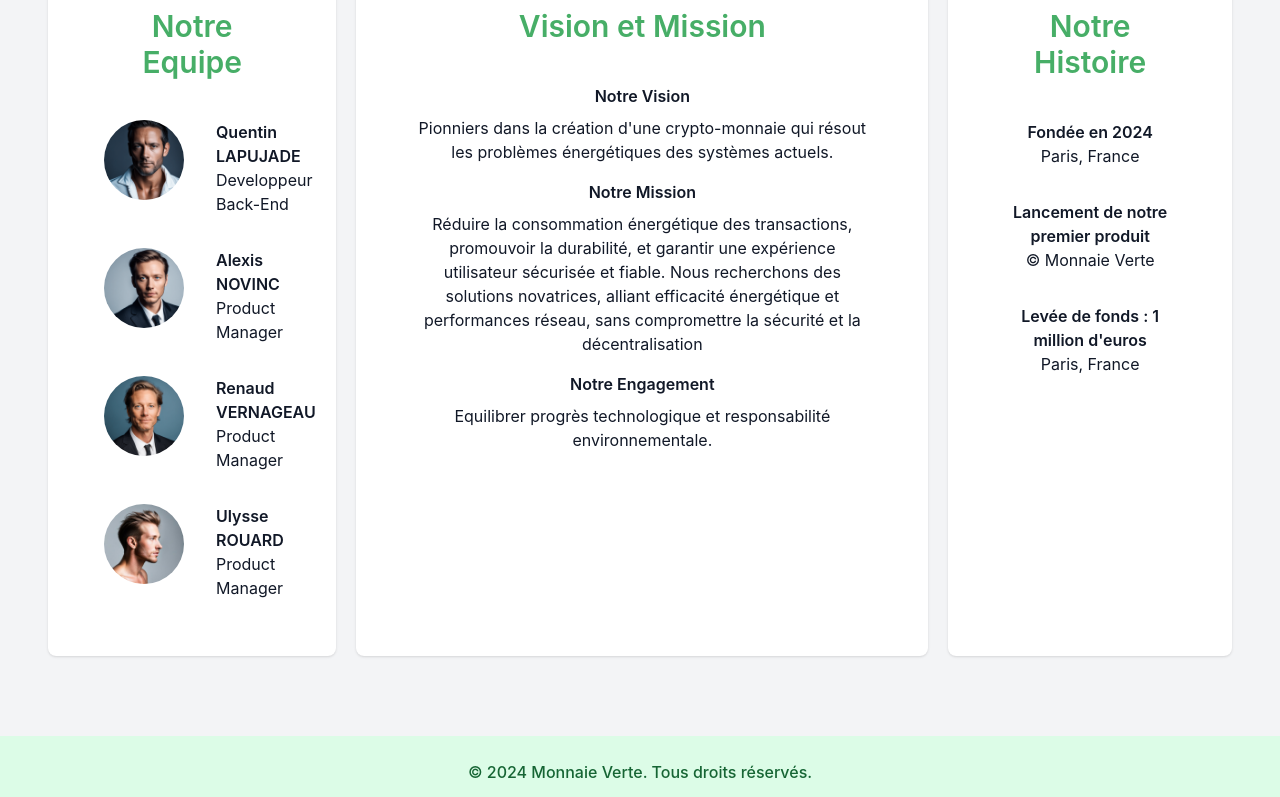
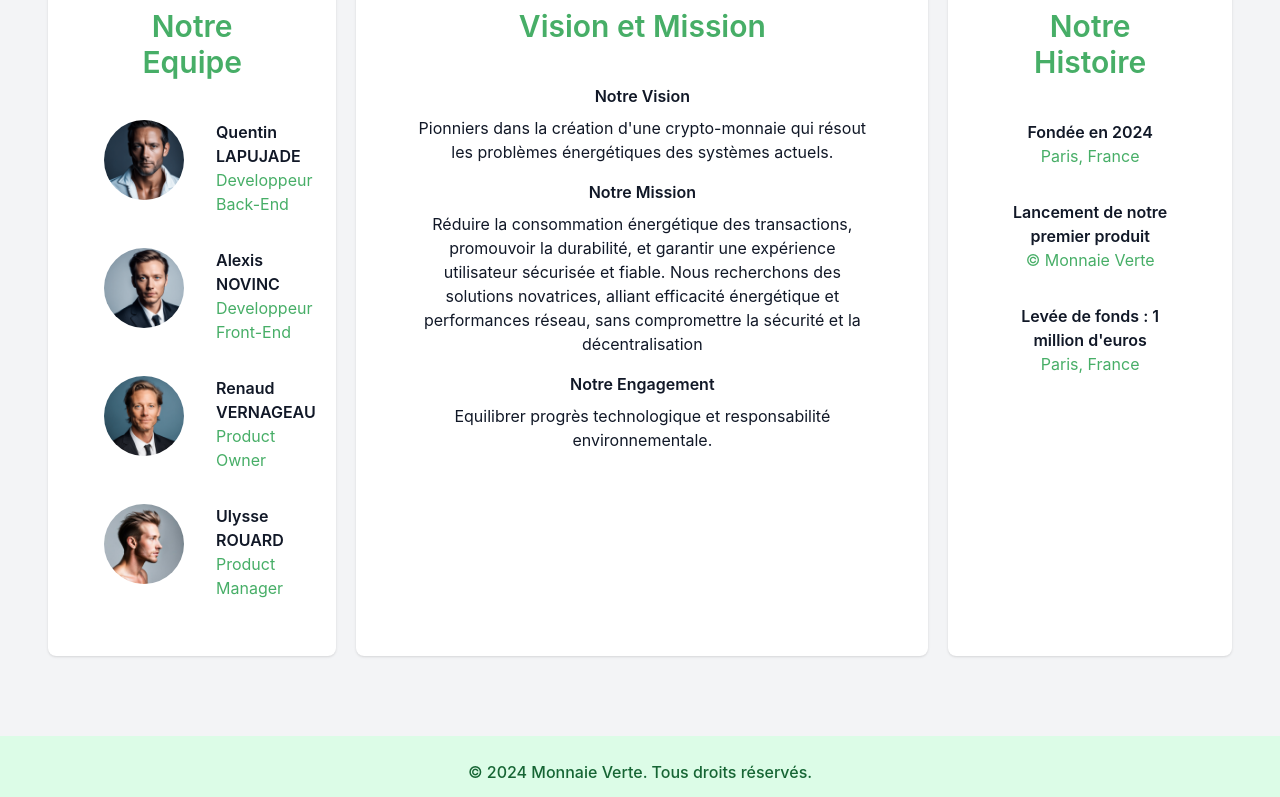
Before and after one commit to Mistrale94/aqur, a Next.js app: page /about in a window 1280 px wide. Shown: the part 582-1379 px from the top of the page. Built offline with nearby package versions, Linux system fonts and the light colour scheme.

Commit message:
about syle

```diff
--- a/pages/about.js
+++ b/pages/about.js
@@ -32,28 +32,28 @@ export default function About() {
                                         <img src="../kent1.png" className="h-20 w-20 rounded-full" alt="Quentin LAPUJADE" />
                                         <div className='flex flex-col justify-center'>
                                             <span className="block font-semibold">Quentin LAPUJADE</span>
-                                            <span>Developpeur Back-End</span>
+                                            <span className='primary'>Developpeur Back-End</span>
                                         </div>
                                     </div>
                                     <div className="flex space-x-8">
                                         <img src="../alex.png" className="h-20 w-20 rounded-full" alt="Alexis NOVINC" />
                                         <div className='flex flex-col justify-center'>
                                             <span className="block font-semibold">Alexis NOVINC</span>
-                                            <span>Product Manager</span>
+                                            <span className='primary'>Developpeur Front-End</span>
                                         </div>
                                     </div>
                                     <div className="flex space-x-8">
                                         <img src="../renar.png" className="h-20 w-20 rounded-full" alt="Renaud VERNAGEAU" />
                                         <div className='flex flex-col justify-center'>
                                             <span className="block font-semibold">Renaud VERNAGEAU</span>
-                                            <span>Product Manager</span>
+                                            <span className='primary'>Product Owner</span>
                                         </div>
                                     </div>
                                     <div className="flex space-x-8">
                                         <img src="../ulysse.jpg" className="h-20 w-20 rounded-full" alt="Ulysse ROUARD" />
                                         <div className='flex flex-col justify-center'>
                                             <span className="block font-semibold">Ulysse ROUARD</span>
-                                            <span>Product Manager</span>
+                                            <span className='primary'>Product Manager</span>
                                         </div>
                                     </div>
                                 </div>
@@ -77,15 +77,15 @@ export default function About() {
                                     <div className="space-y-8">
                                         <div>
                                             <span className="block font-semibold">Fondée en 2024</span>
-                                            <span>Paris, France</span>
+                                            <span className='primary'>Paris, France</span>
                                         </div>
                                         <div>
                                             <span className="block font-semibold">Lancement de notre premier produit</span>
-                                            <span>© Monnaie Verte</span>
+                                            <span className='primary'>© Monnaie Verte</span>
                                         </div>
                                         <div>
                                             <span className="block font-semibold">Levée de fonds : 1 million d'euros</span>
-                                            <span>Paris, France</span>
+                                            <span className='primary'>Paris, France</span>
                                         </div>
                                     </div>
                                 </div>
```
